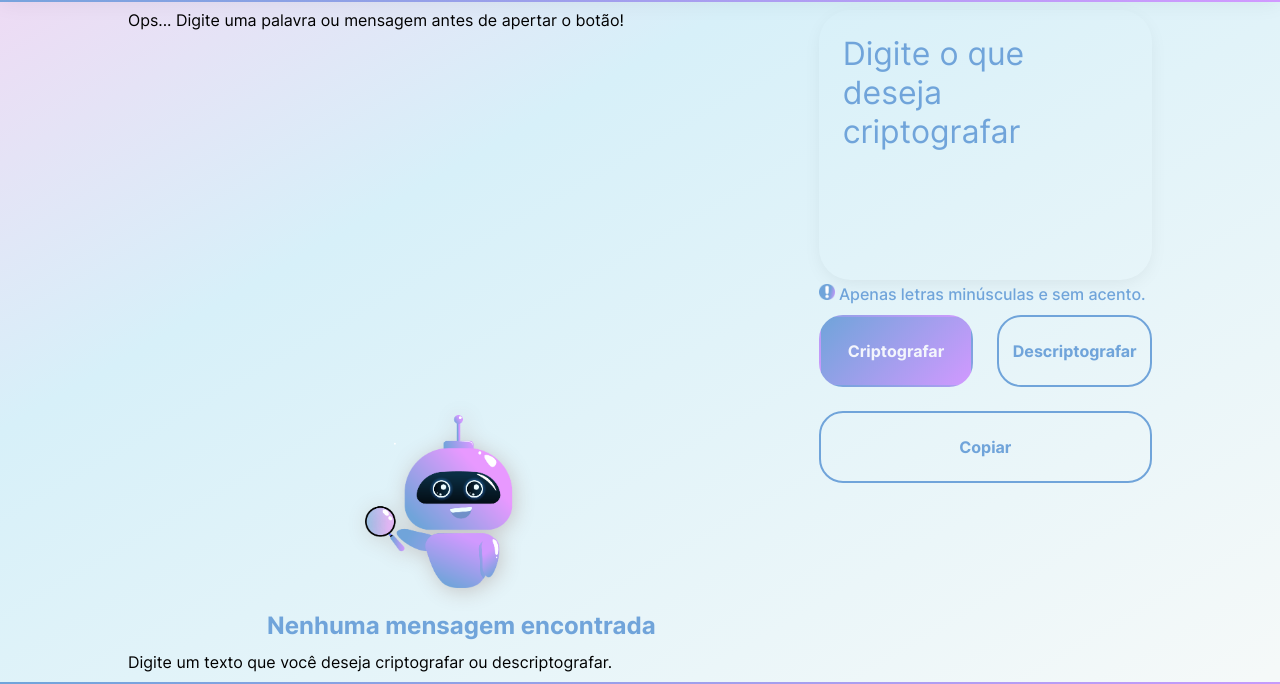
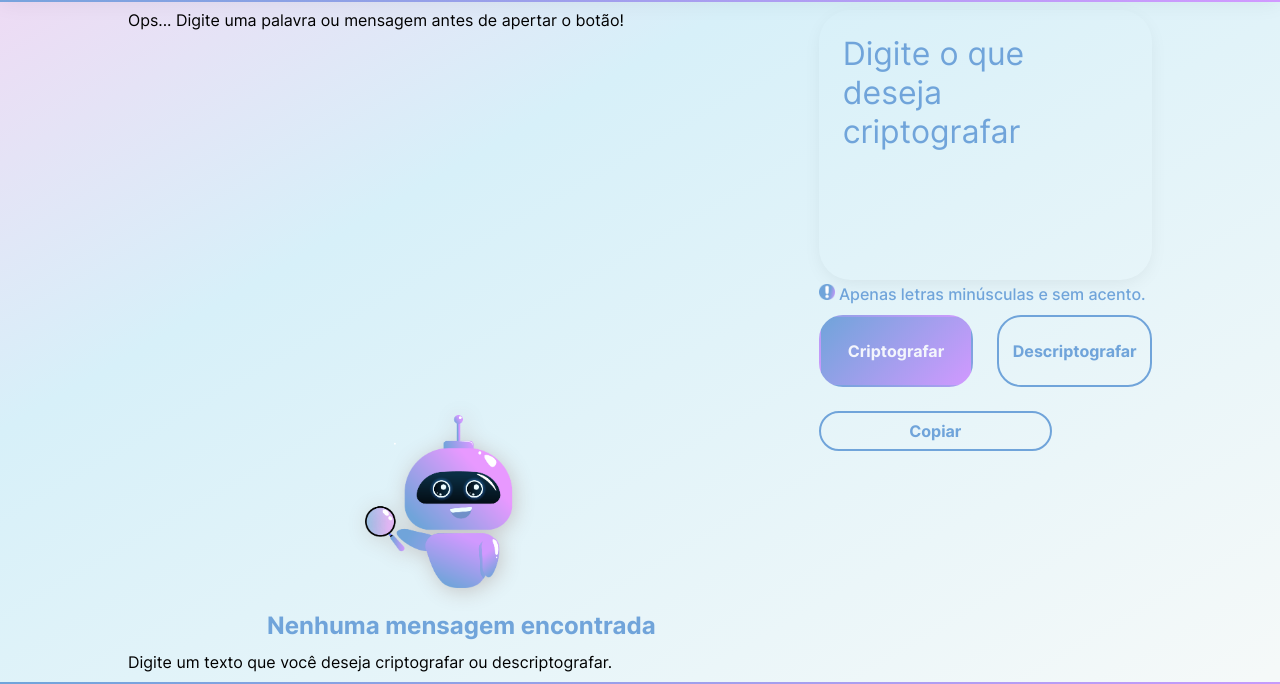
Before and after one commit to MarianaPiovezan/decode, a plain HTML site: page index.html in a window 1280 px wide. Shown: the part 102-786 px from the top of the page. Drawn offline with Linux system fonts and the light colour scheme.

Commit message:
style: add copy btn style

```diff
--- a/assets/style/button.css
+++ b/assets/style/button.css
@@ -26,6 +26,7 @@
     color: var(--alt-color);
   }
 
-  .btn-desable{
-    display: none;
+  .btn-copy{
+    padding: 0.5rem;
+    width: 70%;
   }
```
